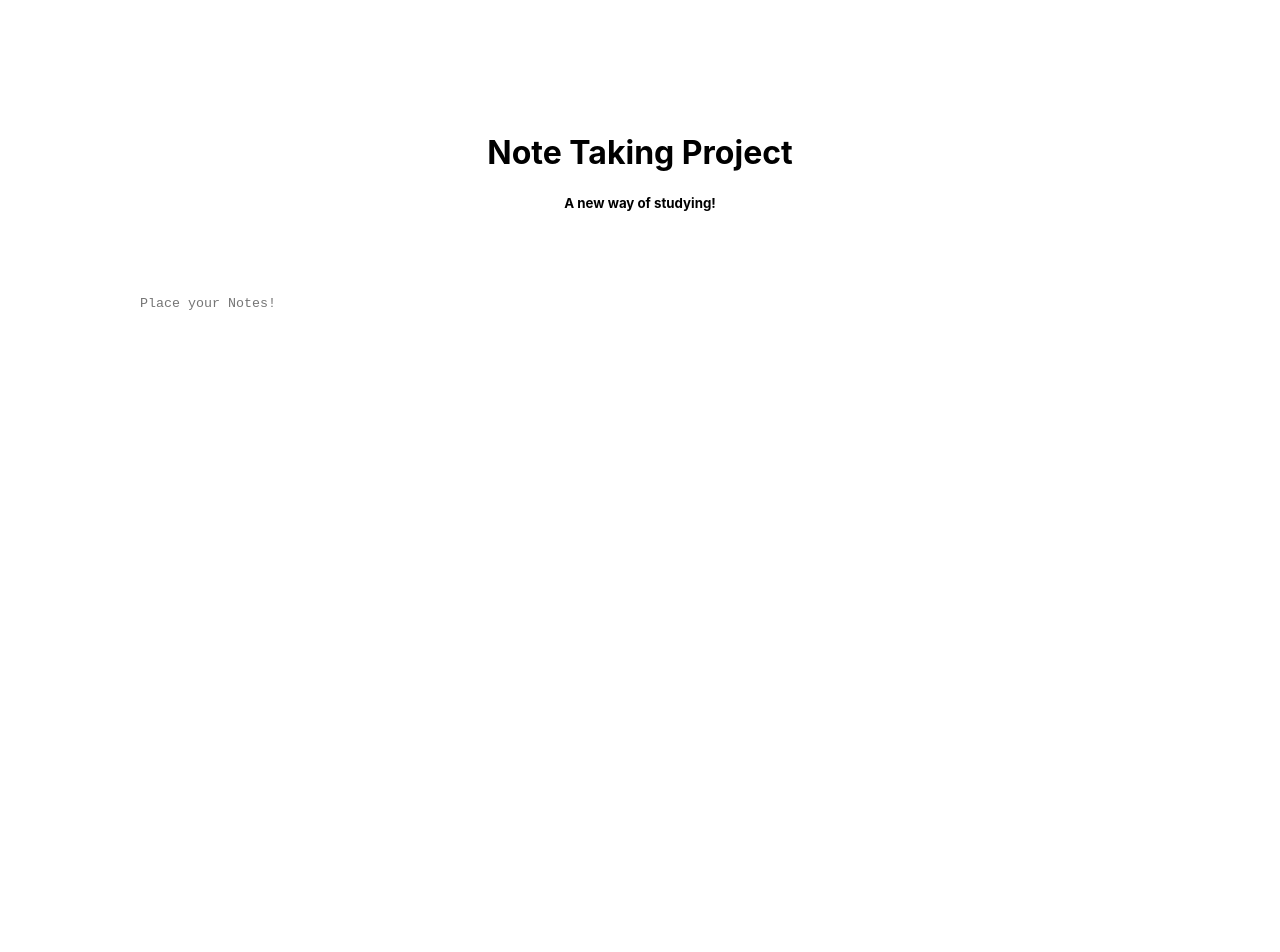
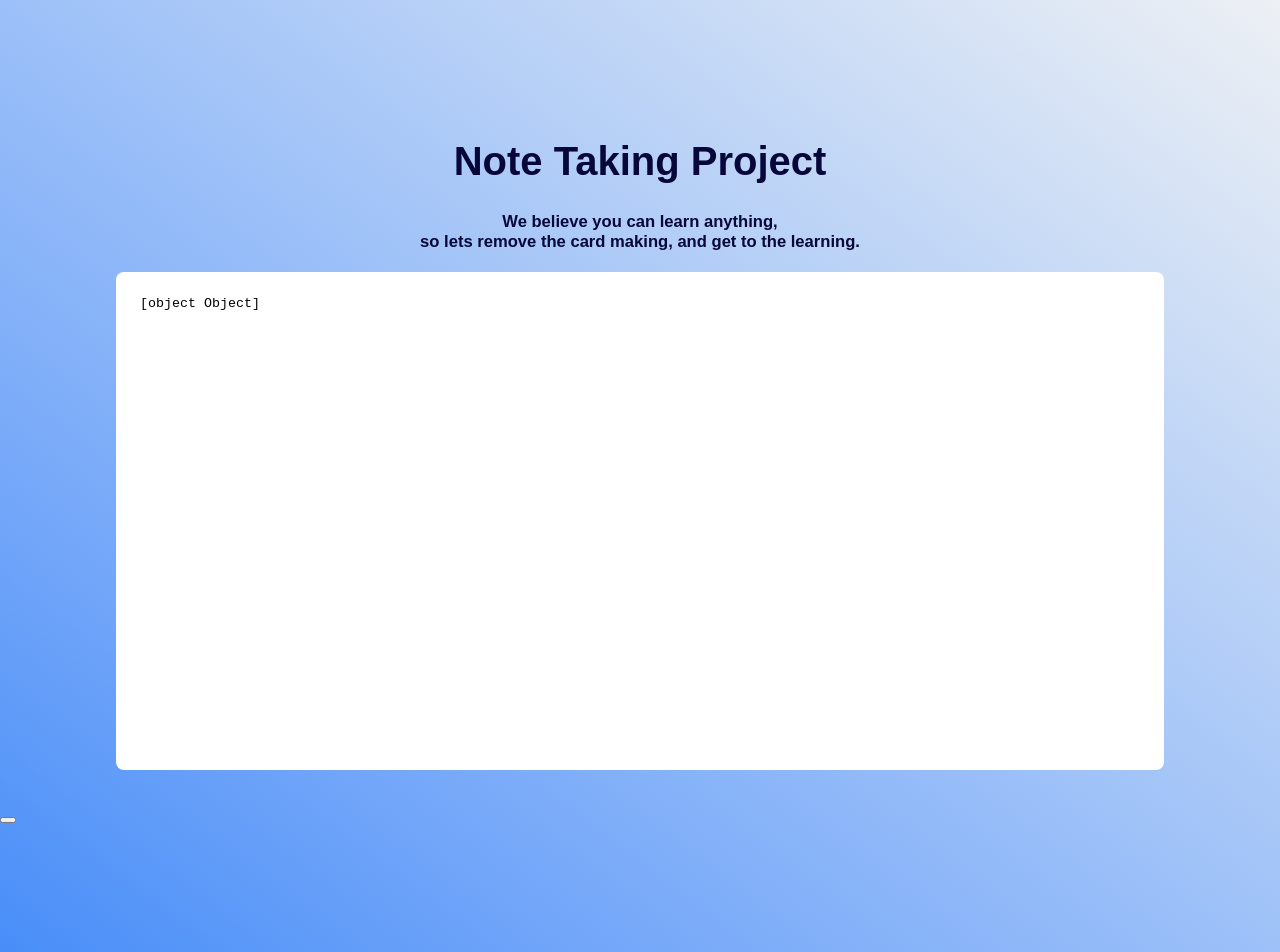
Before and after one commit to ericlin7/FrontEnd-NoteProject, a React (Create React App) app: page / in a window 1280 px wide. Shown: the top 952 px of the page. Before the commit the page ends 800 px from the top, so only its background shows below. Built offline with nearby package versions, Linux system fonts and the light colour scheme.

Commit message:
fix more styling issues

```diff
--- a/src/App.jsx
+++ b/src/App.jsx
@@ -7,6 +7,9 @@ const App = () => {
     <>
     <Header/>
     <Note/>
+    <h1><button></button></h1>
+    <h1><br /></h1>
+    <h1><br /></h1>
     </>
   )
 }
--- a/src/components/header/Header.css
+++ b/src/components/header/Header.css
@@ -1,7 +1,9 @@
 header {
     height: 20vh;
+    font-size: 20px;
     padding-top: 7rem;
     overflow: hidden;
+    color: rgb(7, 7, 57)
 }
 
 .header_container {
--- a/src/components/header/Header.jsx
+++ b/src/components/header/Header.jsx
@@ -6,7 +6,9 @@ const Header = () => {
     <header>
       <div className="container header_container">
         <h1>Note Taking Project</h1>
-        <h5>A new way of studying!</h5>
+        <h5>We believe you can learn anything, <br></br>
+            so lets remove the card making, and get to the learning.
+        </h5>
       </div>
     </header>
   )
--- a/src/components/note/Note.css
+++ b/src/components/note/Note.css
@@ -23,9 +23,21 @@ textarea {
     align-items: center;
     padding: 1.5rem;
     border-radius: 0.5rem;
-    background: transparent;
     border: 2px solid var(--color-primary);
     resize: none;
     color: var(--color-white);
     text-align: left;
 }
+
+.button {
+  background-color: #4CAF50; /* Green */
+  border: none;
+  color: white;
+  padding: 15px 32px;
+  text-align: center;
+  text-decoration: none;
+  display: inline-block;
+  font-size: 16px;
+  width: 100px;
+  height: 50px
+}
--- a/src/components/note/Note.jsx
+++ b/src/components/note/Note.jsx
@@ -10,7 +10,11 @@ const Note = () => {
           rows="30"
           placeholder="Place your Notes!"
           required
-        ></textarea>
+        >
+      <div>
+        <button>hihi</button>
+      </div>
+        </textarea>
       </form>
     </div>
   );
--- a/src/index.css
+++ b/src/index.css
@@ -1,10 +1,9 @@
 body {
   margin: 0;
-  font-family: -apple-system, BlinkMacSystemFont, 'Segoe UI', 'Roboto', 'Oxygen',
-    'Ubuntu', 'Cantarell', 'Fira Sans', 'Droid Sans', 'Helvetica Neue',
-    sans-serif;
+  font-family: 'Arial', serif;
   -webkit-font-smoothing: antialiased;
   -moz-osx-font-smoothing: grayscale;
+  background-image: linear-gradient(to right top, #478df8, #74a7f9, #9cc0f8, #c4d8f6, #edf0f4);
 }
 
 code {
```
